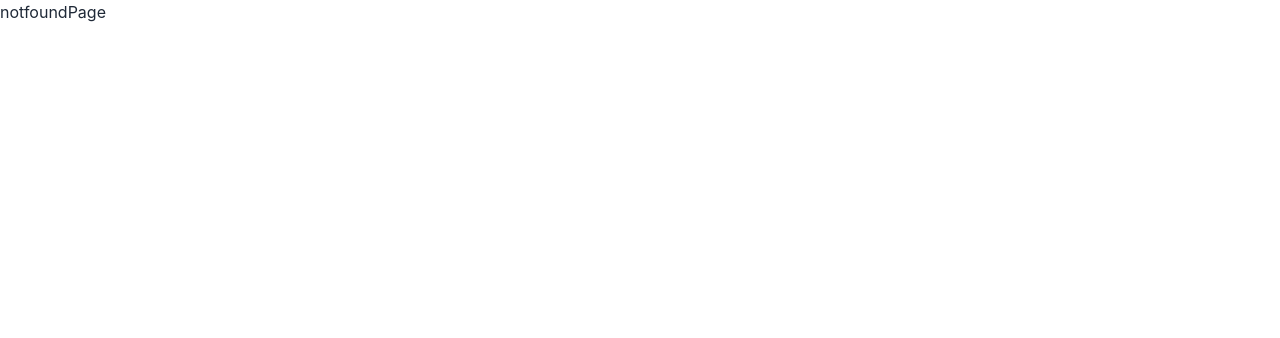
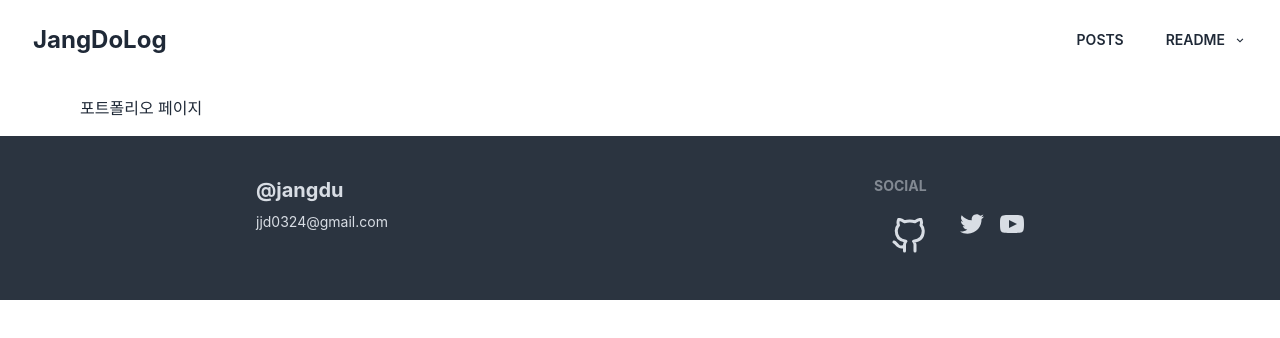
Before and after one commit to jangdu/jangduLog_frontend, a React (Create React App) app: page /portfolio in a window 1280 px wide. Before the commit this address had no page. Shown: the top 338 px of the page. Built offline with nearby package versions, Linux system fonts and the light colour scheme.

Commit message:
feat: navbar, footer

```diff
--- a/src/App.js
+++ b/src/App.js
@@ -20,7 +20,7 @@ function App() {
         <header className="">
           <Navbar />
         </header>
-        <div className="max-w-6xl mx-auto">
+        <div className="max-w-6xl mx-auto p-4">
           <Outlet />
         </div>
         <Footer />
--- a/src/components/footer/Footer.js
+++ b/src/components/footer/Footer.js
@@ -6,27 +6,19 @@ export default function Footer() {
   return (
     <footer className="footer p-10 bg-neutral text-neutral-content justify-between xl:px-[20%]">
       <aside>
-        <svg
-          width="50"
-          height="50"
-          viewBox="0 0 24 24"
-          xmlns="http://www.w3.org/2000/svg"
-          fillRule="evenodd"
-          clipRule="evenodd"
-          className="fill-current"
-        >
-          <path d="M22.672 15.226l-2.432.811.841 2.515c.33 1.019-.209 2.127-1.23 2.456-1.15.325-2.148-.321-2.463-1.226l-.84-2.518-5.013 1.677.84 2.517c.391 1.203-.434 2.542-1.831 2.542-.88 0-1.601-.564-1.86-1.314l-.842-2.516-2.431.809c-1.135.328-2.145-.317-2.463-1.229-.329-1.018.211-2.127 1.231-2.456l2.432-.809-1.621-4.823-2.432.808c-1.355.384-2.558-.59-2.558-1.839 0-.817.509-1.582 1.327-1.846l2.433-.809-.842-2.515c-.33-1.02.211-2.129 1.232-2.458 1.02-.329 2.13.209 2.461 1.229l.842 2.515 5.011-1.677-.839-2.517c-.403-1.238.484-2.553 1.843-2.553.819 0 1.585.509 1.85 1.326l.841 2.517 2.431-.81c1.02-.33 2.131.211 2.461 1.229.332 1.018-.21 2.126-1.23 2.456l-2.433.809 1.622 4.823 2.433-.809c1.242-.401 2.557.484 2.557 1.838 0 .819-.51 1.583-1.328 1.847m-8.992-6.428l-5.01 1.675 1.619 4.828 5.011-1.674-1.62-4.829z"></path>
-        </svg>
+        <h1 className="font-bold text-xl">@jangdu</h1>
         <p>
-          ACME Industries Ltd.
+          jjd0324@gmail.com
           <br />
-          Providing reliable tech since 1992
         </p>
       </aside>
       <nav>
         <header className="footer-title">Social</header>
         <div className="grid grid-flow-col gap-4">
-          <Link to={'https://github.com/jangdu/'} className="text-4xl">
+          <Link
+            to={'https://github.com/jangdu/'}
+            className="text-4xl btn btn-ghost rounded-btn"
+          >
             <FiGithub />
           </Link>
           <Link>
--- a/src/components/navbar/Navbar.js
+++ b/src/components/navbar/Navbar.js
@@ -1,32 +1,38 @@
 import React from 'react';
 import { Link } from 'react-router-dom';
+import { BiChevronDown } from 'react-icons/bi';
 
 export default function Navbar() {
   return (
-    <div className="navbar bg-base-100 ">
-      <div className="w-full max-w-7xl mx-auto">
+    <div className="navbar bg-base-100">
+      <div className="w-full max-w-7xl mx-auto p-2">
         <div className="flex-1">
-          <Link to={'/'} className="btn btn-ghost normal-case text-2xl">
+          <Link
+            to={'/'}
+            className="btn btn-ghost font-bold normal-case text-2xl"
+          >
             JangDoLog
           </Link>
         </div>
-        <div className="flex-none">
-          <ul className="menu menu-horizontal px-1">
+        <Link to={'posts'} className="btn btn-ghost rounded-btn me-2">
+          Posts
+        </Link>
+        <div className="dropdown dropdown-end">
+          <label tabIndex={0} className="btn btn-ghost rounded-btn">
+            readme <BiChevronDown />
+          </label>
+          <ul
+            tabIndex={0}
+            className="menu dropdown-content z-[1] p-2 shadow bg-base-100 rounded-box w-52"
+          >
             <li>
-              <Link>Link</Link>
+              <Link to={'resumes'}>Resume</Link>
             </li>
             <li>
-              <details>
-                <summary>Parent</summary>
-                <ul className="p-2 bg-base-100">
-                  <li>
-                    <Link>Link 1</Link>
-                  </li>
-                  <li>
-                    <Link>Link 2</Link>
-                  </li>
-                </ul>
-              </details>
+              <Link to={'portfolio'}>Portfolio</Link>
+            </li>
+            <li>
+              <Link to={'https://github.com/jangdu/'}>Github</Link>
             </li>
           </ul>
         </div>
--- a/src/index.js
+++ b/src/index.js
@@ -6,13 +6,30 @@ import reportWebVitals from './reportWebVitals';
 import { RouterProvider, createBrowserRouter } from 'react-router-dom';
 import NotFoundPage from './pages/NotFoundPage';
 import HomePage from './pages/HomePage';
+import PortfolioPage from './pages/PortfolioPage';
+import ResumePage from './pages/ResumePage';
+import PostsPage from './pages/PostsPage';
 
 const router = createBrowserRouter([
   {
     path: '/',
     element: <App />,
     errorElement: <NotFoundPage />,
-    children: [{ index: true, element: <HomePage /> }],
+    children: [
+      { index: true, element: <HomePage /> },
+      {
+        path: '/portfolio',
+        element: <PortfolioPage />,
+      },
+      {
+        path: '/resumes',
+        element: <ResumePage />,
+      },
+      {
+        path: '/posts',
+        element: <PostsPage />,
+      },
+    ],
   },
 ]);
 
--- /dev/null
+++ b/src/pages/PortfolioPage.js
@@ -0,0 +1,5 @@
+import React from 'react';
+
+export default function PortfolioPage() {
+  return <div>포트폴리오 페이지</div>;
+}
--- /dev/null
+++ b/src/pages/PostsPage.js
@@ -0,0 +1,5 @@
+import React from 'react';
+
+export default function PostsPage() {
+  return <div>postPage</div>;
+}
--- /dev/null
+++ b/src/pages/ResumePage.js
@@ -0,0 +1,5 @@
+import React from 'react';
+
+export default function ResumePage() {
+  return <div>이력서 페이지</div>;
+}
```
